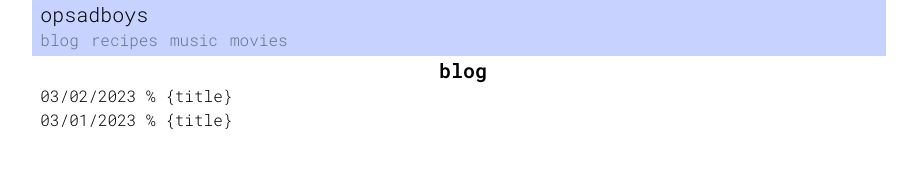
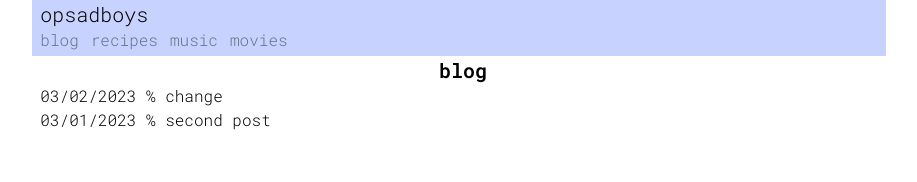
Before and after one commit to fernanlukban/opsadboys, a Next.js app: page /blog in a window 1280 px wide. Shown: the top 182 px of the page, without its empty margins (181-1098 px from the left). Built offline with nearby package versions, Linux system fonts and the light colour scheme.

Commit message:
fixed posttitle

```diff
--- a/src/components/posttitle.tsx
+++ b/src/components/posttitle.tsx
@@ -4,5 +4,5 @@ type PostTitleProps = {
 }
 
 export default function PostTitle({ date, title } : PostTitleProps) {
-	return <p>{`${date} % {title}`}</p>
+	return <p>{`${date} % ${title}`}</p>
 }
```
